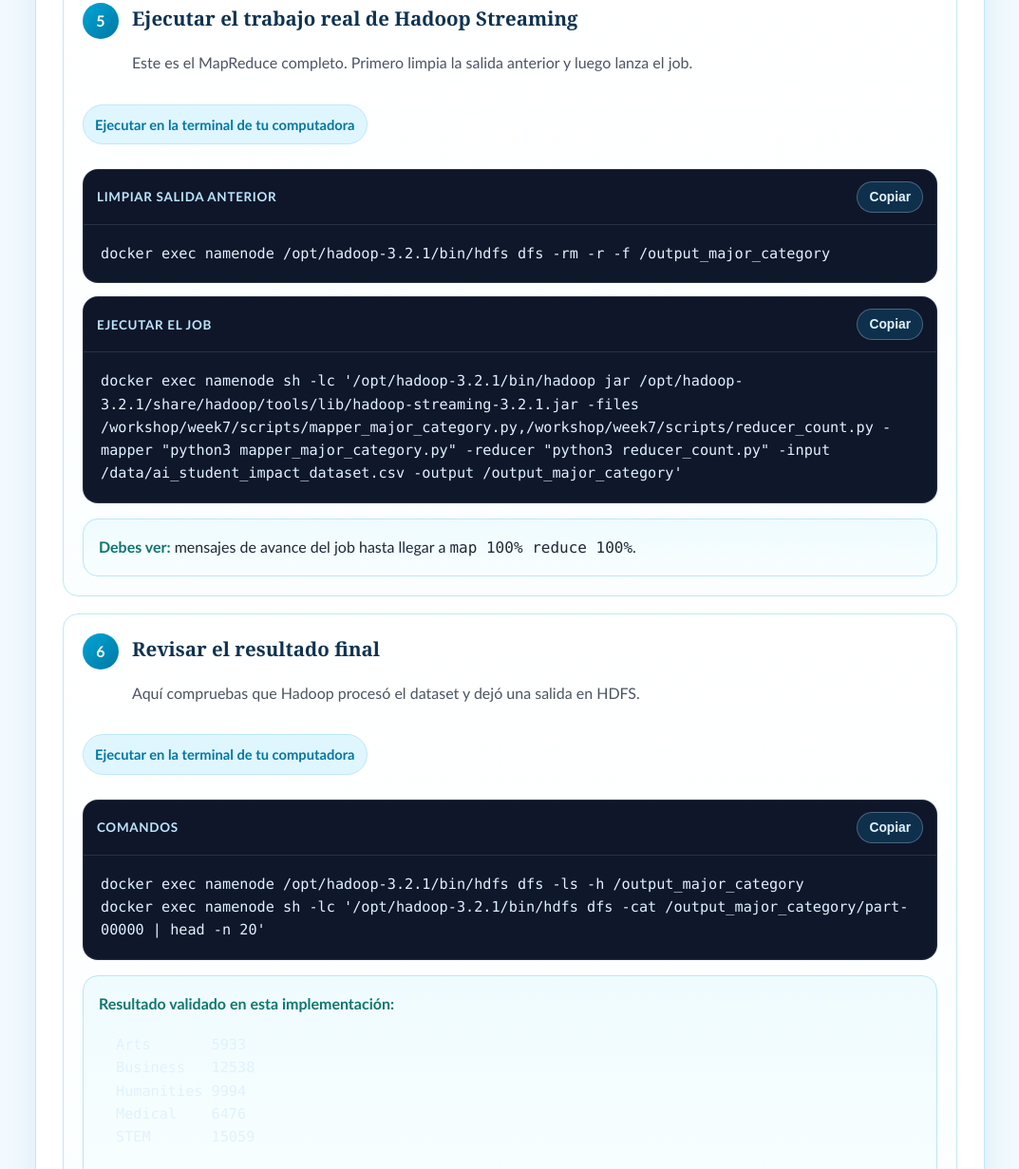
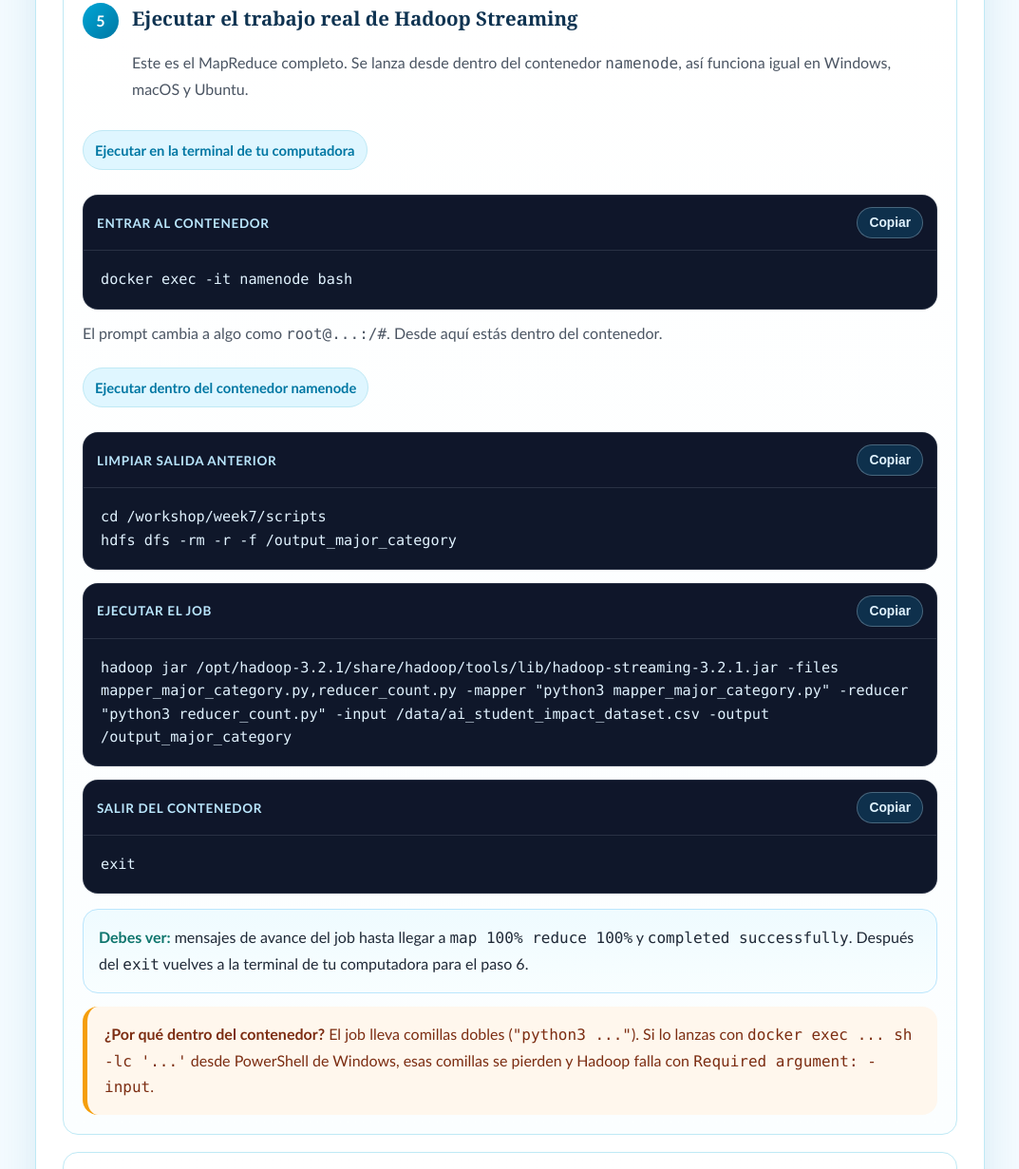
Before and after one commit to GxJohan/hadoop_isil, a plain HTML site: page week7.html in a window 1280 px wide. Shown: the part 5075-6306 px from the top of the page at 95% size, without its empty margins (103-1176 px from the left). Drawn offline with Linux system fonts and the light colour scheme.

Commit message:
Run week 7 streaming job from inside namenode container
Windows PowerShell 5.1 drops the inner double quotes of
docker exec sh -lc '... -mapper "python3 ..."', so Hadoop fails with
'Required argument: -input'. Launching the job from an interactive shell
inside namenode avoids host quoting on every OS.

Also document the split-paste errors (NameError Student_ID, python3\r).

```diff
--- a/week7.html
+++ b/week7.html
@@ -871,26 +871,49 @@ docker exec namenode sh -lc '/opt/hadoop-3.2.1/bin/hdfs dfs -head /data/ai_stude
               <div class="step__number">5</div>
               <div>
                 <h3 class="step__title">Ejecutar el trabajo real de Hadoop Streaming</h3>
-                <p class="muted">Este es el MapReduce completo. Primero limpia la salida anterior y luego lanza el job.</p>
+                <p class="muted">Este es el MapReduce completo. Se lanza desde dentro del contenedor <code>namenode</code>, así funciona igual en Windows, macOS y Ubuntu.</p>
               </div>
             </div>
             <span class="context-tag">Ejecutar en la terminal de tu computadora</span>
             <div class="code-block">
               <div class="code-block__bar">
-                <span class="code-label">Limpiar salida anterior</span>
+                <span class="code-label">Entrar al contenedor</span>
                 <button class="copy-btn" data-copy-target="step5a">Copiar</button>
               </div>
-              <pre id="step5a">docker exec namenode /opt/hadoop-3.2.1/bin/hdfs dfs -rm -r -f /output_major_category</pre>
+              <pre id="step5a">docker exec -it namenode bash</pre>
+            </div>
+            <p class="muted" style="margin-top: 12px;">El prompt cambia a algo como <code>root@...:/#</code>. Desde aquí estás dentro del contenedor.</p>
+            <span class="context-tag" style="margin-top: 6px;">Ejecutar dentro del contenedor namenode</span>
+            <div class="code-block">
+              <div class="code-block__bar">
+                <span class="code-label">Limpiar salida anterior</span>
+                <button class="copy-btn" data-copy-target="step5b">Copiar</button>
+              </div>
+              <pre id="step5b">cd /workshop/week7/scripts
+hdfs dfs -rm -r -f /output_major_category</pre>
             </div>
             <div class="code-block" style="margin-top: 14px;">
               <div class="code-block__bar">
                 <span class="code-label">Ejecutar el job</span>
-                <button class="copy-btn" data-copy-target="step5b">Copiar</button>
+                <button class="copy-btn" data-copy-target="step5c">Copiar</button>
               </div>
-              <pre id="step5b">docker exec namenode sh -lc '/opt/hadoop-3.2.1/bin/hadoop jar /opt/hadoop-3.2.1/share/hadoop/tools/lib/hadoop-streaming-3.2.1.jar -files /workshop/week7/scripts/mapper_major_category.py,/workshop/week7/scripts/reducer_count.py -mapper "python3 mapper_major_category.py" -reducer "python3 reducer_count.py" -input /data/ai_student_impact_dataset.csv -output /output_major_category'</pre>
+              <pre id="step5c">hadoop jar /opt/hadoop-3.2.1/share/hadoop/tools/lib/hadoop-streaming-3.2.1.jar -files mapper_major_category.py,reducer_count.py -mapper "python3 mapper_major_category.py" -reducer "python3 reducer_count.py" -input /data/ai_student_impact_dataset.csv -output /output_major_category</pre>
+            </div>
+            <div class="code-block" style="margin-top: 14px;">
+              <div class="code-block__bar">
+                <span class="code-label">Salir del contenedor</span>
+                <button class="copy-btn" data-copy-target="step5d">Copiar</button>
+              </div>
+              <pre id="step5d">exit</pre>
             </div>
             <div class="result-box">
-              <strong>Debes ver:</strong> mensajes de avance del job hasta llegar a <code>map 100% reduce 100%</code>.
+              <strong>Debes ver:</strong> mensajes de avance del job hasta llegar a <code>map 100% reduce 100%</code> y
+              <code>completed successfully</code>. Después del <code>exit</code> vuelves a la terminal de tu computadora para el paso 6.
+            </div>
+            <div class="warning-box" style="margin-top: 14px;">
+              <strong>¿Por qué dentro del contenedor?</strong> El job lleva comillas dobles (<code>"python3 ..."</code>). Si lo lanzas con
+              <code>docker exec ... sh -lc '...'</code> desde PowerShell de Windows, esas comillas se pierden y Hadoop falla con
+              <code>Required argument: -input</code>.
             </div>
           </article>
 
@@ -1095,6 +1118,16 @@ docker exec namenode /opt/hadoop-3.2.1/bin/hdfs dfs -ls -h /output_major_categor
                 <td>Abre <strong>PowerShell</strong> o <strong>Git Bash</strong> y vuelve a pegar el comando.</td>
               </tr>
               <tr>
+                <td><code>Required argument: -input</code> o <code>Missing argument for option: files</code></td>
+                <td>El job no llegó completo a Hadoop: se pegó partido en varias líneas (aparece <code>&gt;&gt;</code>) o se lanzó desde PowerShell con comillas internas.</td>
+                <td>Ejecuta el paso 5 tal como está: primero <code>docker exec -it namenode bash</code> y luego el job dentro del contenedor, en una sola línea.</td>
+              </tr>
+              <tr>
+                <td><code>NameError: name 'Student_ID' is not defined</code> o <code>python3\r: No such file or directory</code></td>
+                <td>El comando se pegó partido: <code>python3</code> quedó solo al final de una línea.</td>
+                <td>Usa el botón Copiar y pega el comando en una sola línea. Si PowerShell muestra <code>&gt;&gt;</code>, presiona <code>Ctrl+C</code> y vuelve a pegar.</td>
+              </tr>
+              <tr>
                 <td>No encuentra <code>ai_student_impact_dataset.csv</code></td>
                 <td>El archivo no está en la raíz <code>hadoop_isil</code> o tiene otro nombre.</td>
                 <td>Mueve o renombra el archivo para que quede como <code>hadoop_isil/ai_student_impact_dataset.csv</code>.</td>
```
Also changed, not shown: 1 other file.
